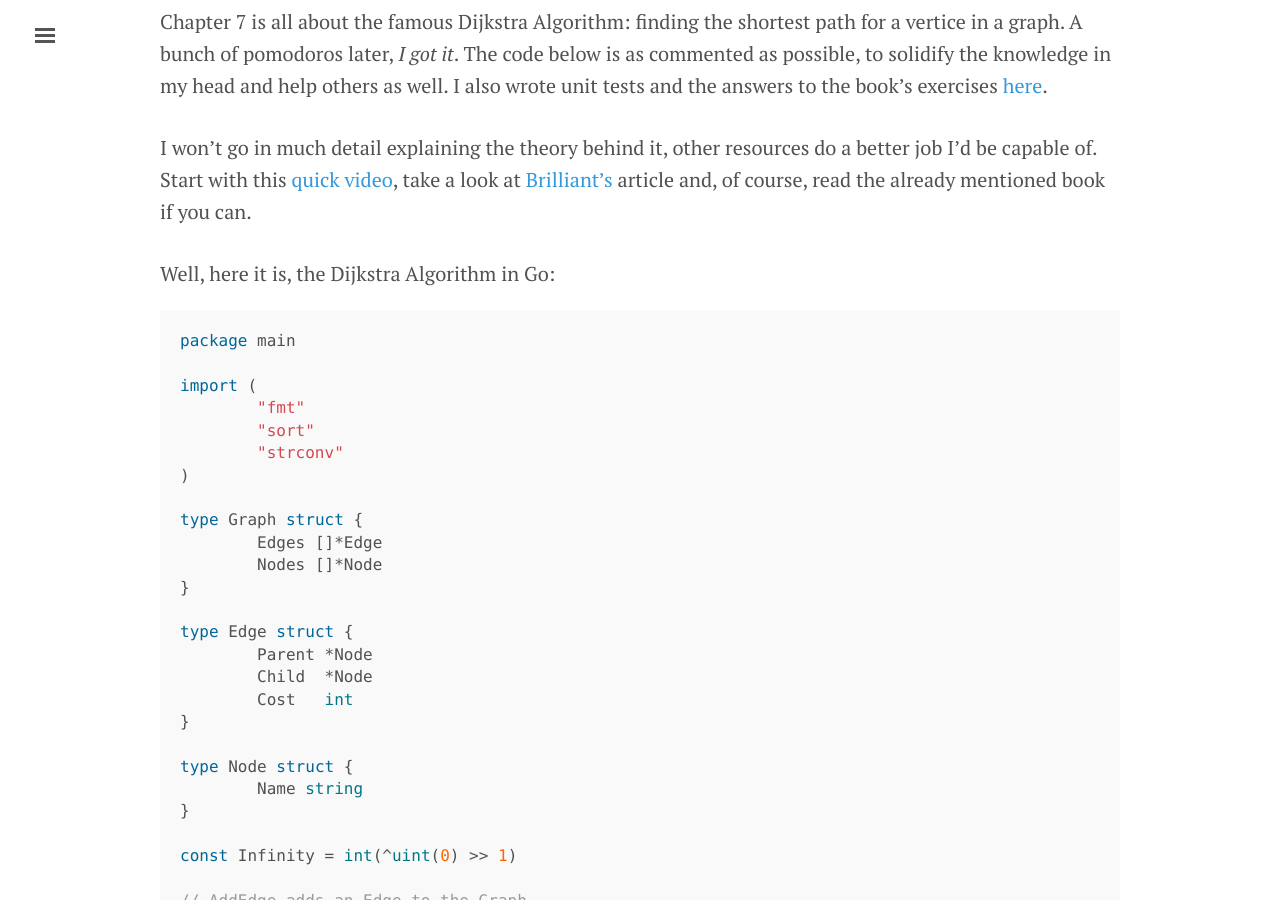
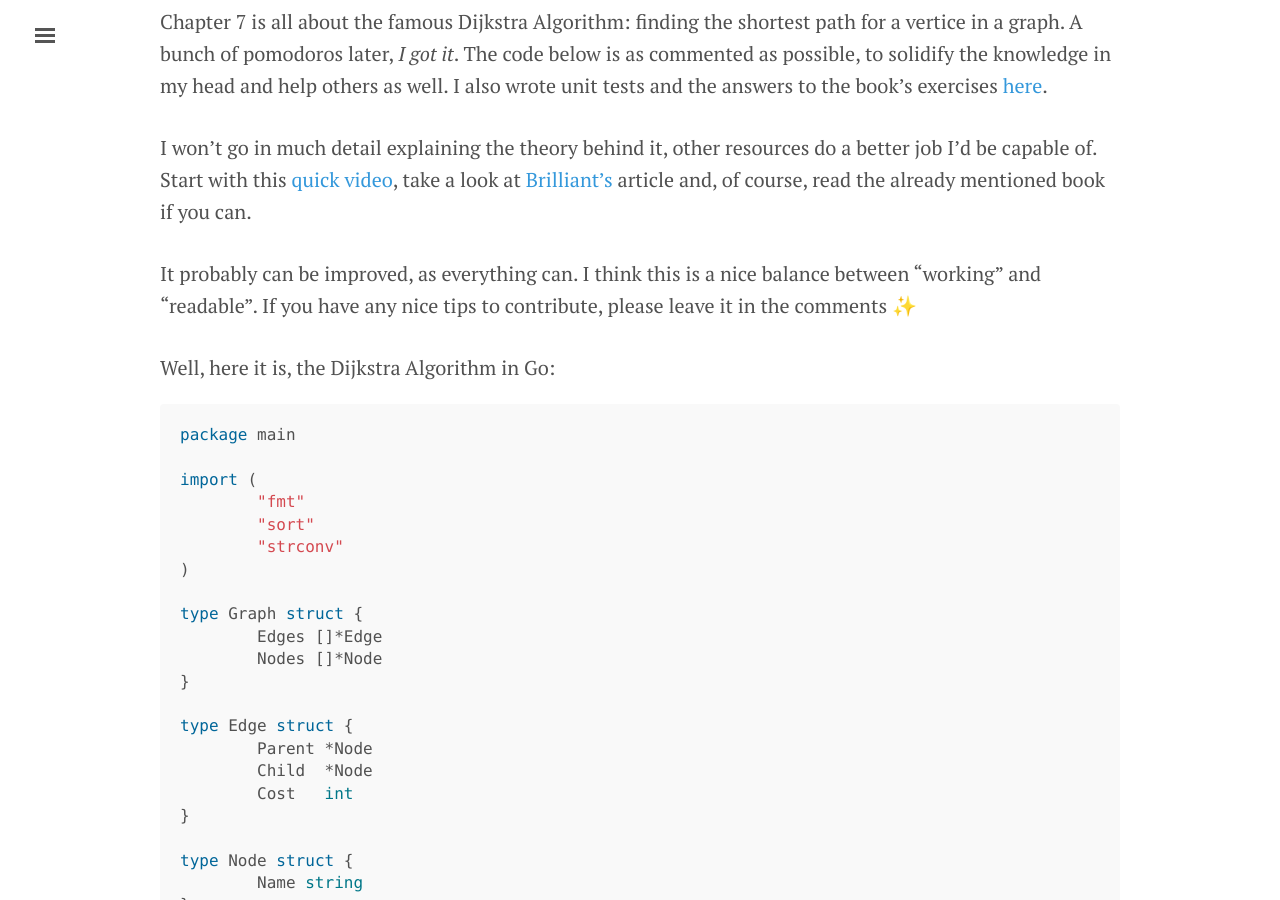
Before and after one commit to jonatasbaldin/jonatasbaldin.github.io, a Jekyll site: the page built from _posts/2019-10-16-dijkstra-algorithm-golang.md, in a window 1280 px wide and 900 px high, scrolled down 426 px. Built offline with Jekyll 4.4.1, drawn with Linux system fonts in a browser that asks for light colours; nearby versions of some CDN libraries; comment, search, counter and statistics services are not loaded.

Commit message:
Add paragraph on improvements

```diff
--- a/_posts/2019-10-16-dijkstra-algorithm-golang.md
+++ b/_posts/2019-10-16-dijkstra-algorithm-golang.md
@@ -13,6 +13,8 @@ After picking up the [Grokking Algorithms](https://www.manning.com/books/grokkin
 Chapter 7 is all about the famous Dijkstra Algorithm: finding the shortest path for a vertice in a graph. A bunch of pomodoros later, _I got it_. The code below is as commented as possible, to solidify the knowledge in my head and help others as well. I also wrote unit tests and the answers to the book's exercises [here](https://github.com/jonatasbaldin/grokking-algorithms-golang/tree/master/ch7).
 
 I won't go in much detail explaining the theory behind it, other resources do a better job I'd be capable of. Start with this [quick video](https://www.youtube.com/watch?v=_lHSawdgXpI), take a look at [Brilliant's](https://brilliant.org/wiki/dijkstras-short-path-finder/) article and, of course, read the already mentioned book if you can.
+
+It probably can be improved, as everything can. I think this is a nice balance between "working" and "readable". If you have any nice tips to contribute, please leave it in the comments ✨
 
 Well, here it is, the Dijkstra Algorithm in Go:
 
```
